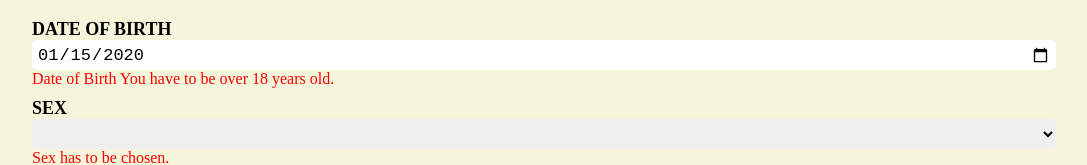
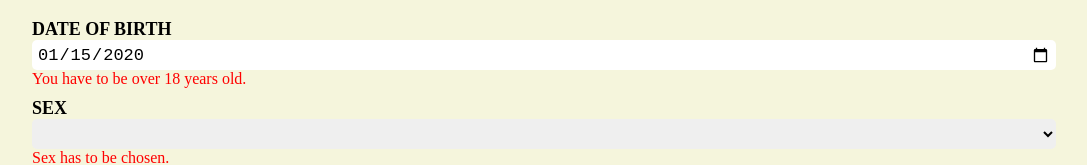
Before and after one commit to bartokrol/FormValidator, a React (Create React App) app: page / in a window 1280 px wide. Both pictures are taken after typing "Sample", "Sample", "2020-01-15" into the empty fields and a click on the button "Next Page". Shown: the part 179-344 px from the top of the page, without its empty margins (96-1183 px from the left). Built offline with nearby package versions, Linux system fonts and the light colour scheme.

Commit message:
simplifying the structure, remove duplicates in code part8. Change span message in FirstPage.js

```diff
--- a/src/App.js
+++ b/src/App.js
@@ -27,7 +27,7 @@ class App extends Component {
 				value: "",
 				input: "input",
 				type: "text",
-				label: "Last Name",
+				label: "Last Name ",
 				page: 1,
 				error: false,
 				errorMessage: "",
@@ -119,7 +119,8 @@ class App extends Component {
 		maxLength: "has to be shorter then 20 letters.",
 		onlyLetters: "has to contain only letters.",
 		onlyNumbers: "has to contain only numbers.",
-		emptySelectOrDate: "has to be chosen.",
+		emptySelect: "has to be chosen.",
+		emptyDate: "Date of Birth has to be chosen.",
 		underEighteen: "You have to be over 18 years old.",
 	};
 
@@ -330,7 +331,7 @@ class App extends Component {
 	checkSelectInput(value, error, errorMessage) {
 		if (!value) {
 			error = true;
-			errorMessage = this.messages.emptySelectOrDate;
+			errorMessage = this.messages.emptySelect;
 		}
 
 		return { error, errorMessage };
@@ -348,7 +349,7 @@ class App extends Component {
 
 		if (!year || !month || !day) {
 			input.error = true;
-			input.errorMessage = this.messages.emptySelectOrDate;
+			input.errorMessage = this.messages.emptyDate;
 			return input;
 		}
 
--- a/src/FirstPage.js
+++ b/src/FirstPage.js
@@ -24,10 +24,13 @@ const FirstPage = (props) => {
 						input.error ? props.messageActive : props.messageHidden
 					}
 				>
-					{input.label} {input.errorMessage}
+					{input.name === "dateOfBirth"
+						? input.errorMessage
+						: input.label + input.errorMessage}
 				</span>
 			</>
 		));
+
 	const filteredSelectInputs = props.inputs
 		.filter((input) => input.input === "select")
 		.map((input) => (
@@ -65,120 +68,6 @@ const FirstPage = (props) => {
 			</button>
 		</>
 	);
-	// const { name, lastName, dateOfBirth, sex, maritalStatus } = props;
-	// const {
-	// 	name_err,
-	// 	lastName_err,
-	// 	dateOfBirth_err,
-	// 	sex_err,
-	// 	maritalStatus_err,
-	// } = props.errors;
-	// const {
-	// 	name_message,
-	// 	lastName_message,
-	// 	dateOfBirth_message,
-	// 	sex_message,
-	// 	maritalStatus_message,
-	// } = props.errorMessages;
-	// return (
-	// 	<>
-	// 		<label htmlFor="name" className="form__firstPage__labelName">
-	// 			Name:
-	// 		</label>
-	// 		<input
-	// 			type="text"
-	// 			id="name"
-	// 			autoComplete="off"
-	// 			value={name}
-	// 			onChange={props.change}
-	// 		/>
-	// 		<span
-	// 			className={name_err ? props.messageActive : props.messageHidden}
-	// 		>
-	// 			{`Name ${name_message}`}
-	// 		</span>
-	// 		<label htmlFor="lastName" className="form__firstPage__labelName">
-	// 			Last Name:{" "}
-	// 		</label>
-	// 		<input
-	// 			type="text"
-	// 			id="lastName"
-	// 			value={lastName}
-	// 			autoComplete="off"
-	// 			onChange={props.change}
-	// 		/>
-	// 		<span
-	// 			className={
-	// 				lastName_err ? props.messageActive : props.messageHidden
-	// 			}
-	// 		>
-	// 			{`Last Name ${lastName_message}`}
-	// 		</span>
-	// 		<label htmlFor="dateOfBirth" className="form__firstPage__labelName">
-	// 			Date of Birth:{" "}
-	// 		</label>
-	// 		<input
-	// 			type="date"
-	// 			id="dateOfBirth"
-	// 			value={dateOfBirth}
-	// 			autoComplete="off"
-	// 			onChange={props.change}
-	// 		/>
-	// 		<span
-	// 			className={
-	// 				dateOfBirth_err ? props.messageActive : props.messageHidden
-	// 			}
-	// 		>
-	// 			{dateOfBirth_message}
-	// 		</span>
-	// 		<label htmlFor="sex" className="form__firstPage__labelName">
-	// 			Sex:{" "}
-	// 		</label>
-	// 		<select id="sex" name="sex" onChange={props.change} value={sex}>
-	// 			<option value=""></option>
-	// 			<option value="male">Male</option>
-	// 			<option value="female">Female</option>
-	// 			<option value="other">Other</option>
-	// 		</select>
-	// 		<span
-	// 			className={sex_err ? props.messageActive : props.messageHidden}
-	// 		>
-	// 			{`Sex ${sex_message}`}
-	// 		</span>
-	// 		<label
-	// 			htmlFor="maritalStatus"
-	// 			className="form__firstPage__labelName"
-	// 		>
-	// 			Marital Status:{" "}
-	// 		</label>
-	// 		<select
-	// 			id="maritalStatus"
-	// 			name="maritalStatus"
-	// 			onChange={props.change}
-	// 			value={maritalStatus}
-	// 		>
-	// 			<option value=""></option>
-	// 			<option value="single">Single</option>
-	// 			<option value="in relationship">In Relationship</option>
-	// 			<option value="married">Married</option>
-	// 			<option value="separated">Separated</option>
-	// 			<option value="divorced">Divorced</option>
-	// 			<option value="widowed">Widowed</option>
-	// 		</select>
-	// 		<span
-	// 			className={
-	// 				maritalStatus_err
-	// 					? props.messageActive
-	// 					: props.messageHidden
-	// 			}
-	// 		>
-	// 			{`Marital Status ${maritalStatus_message}`}
-	// 		</span>
-	// <button class="form__button" onClick={props.submit}>
-	// 	Next Page
-	// </button>
-	// 	</>
-	// );
 };
 
 export default FirstPage;
```
